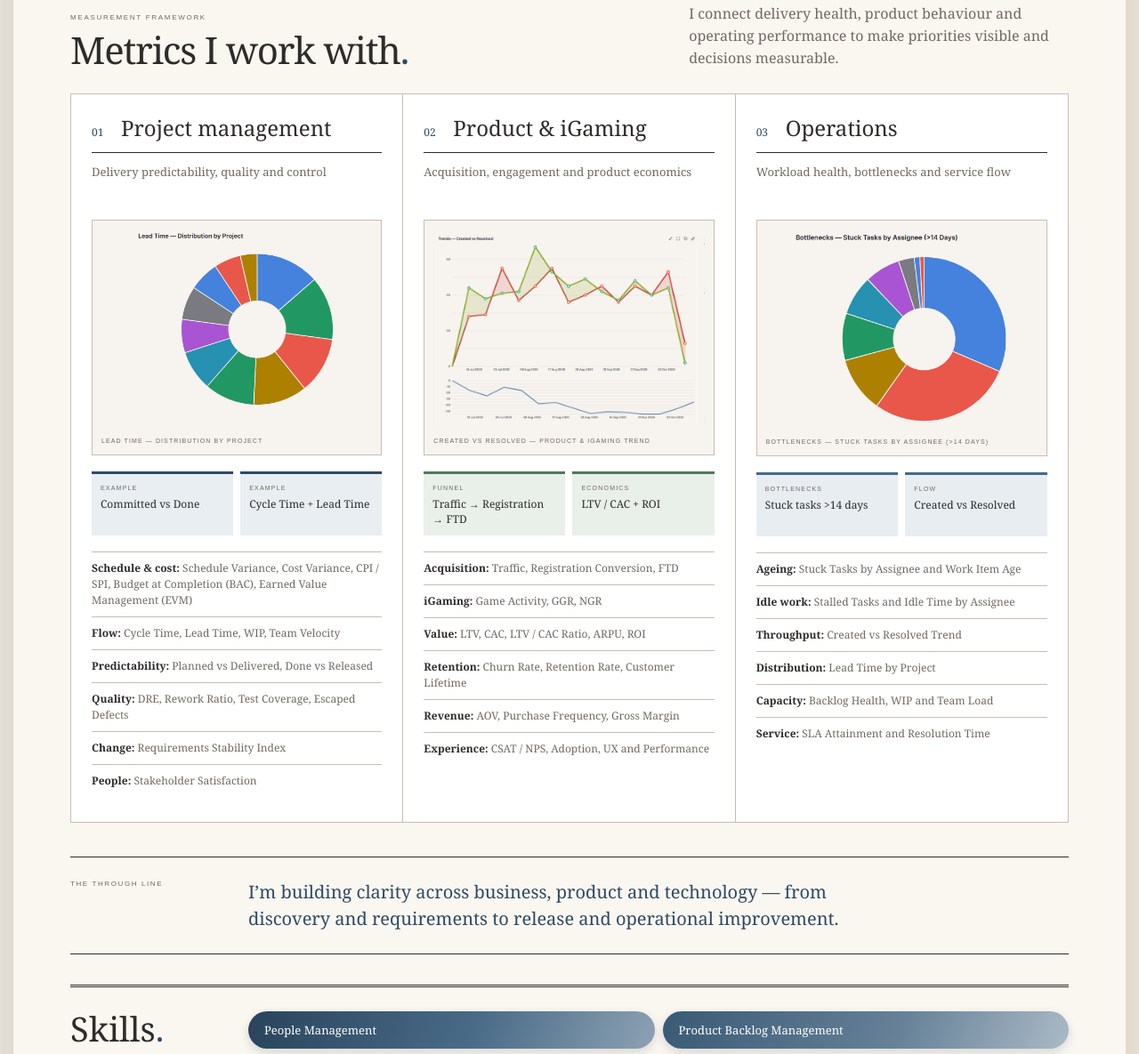
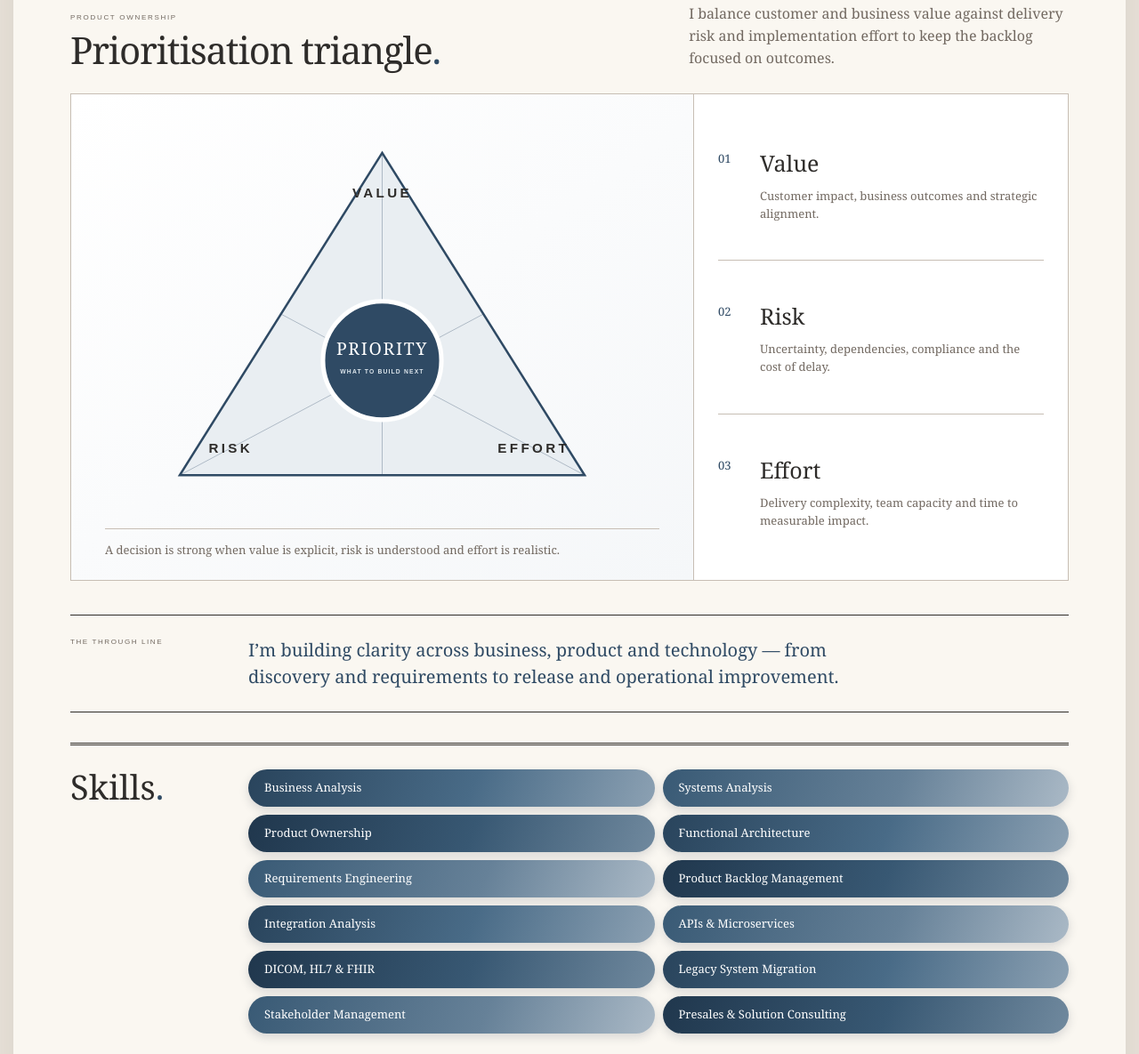
Before and after one commit to AlexMardas/Alex-Mardas-Web-CV, a plain HTML site: page careers.html in a window 1280 px wide. Shown: the part 1509-2694 px from the top of the page at 89% size. Drawn offline with Linux system fonts and the light colour scheme.

Commit message:
Add Product Owner prioritisation framework

```diff
--- a/careers.css
+++ b/careers.css
@@ -16,50 +16,32 @@
   .career-note p{font-size:18px;line-height:1.45}
 }
 
-/* Metrics framework */
+/* Product Owner prioritisation framework */
 .metrics-section{margin-top:58px;padding-top:28px;border-top:3px double var(--ink)}
 .metrics-heading{display:grid;grid-template-columns:1.2fr .8fr;gap:55px;align-items:end;margin-bottom:27px}
 .metrics-heading>div>span{display:block;margin-bottom:7px;font-size:8px;letter-spacing:1.7px;color:var(--muted)}
 .metrics-heading h2{margin:0;font-family:Georgia,'Times New Roman',serif;font-size:42px;font-weight:400;line-height:1.05;letter-spacing:-1.2px}
 .metrics-heading h2 span{color:var(--accent)}
 .metrics-heading>p{margin:0;font-family:Georgia,'Times New Roman',serif;font-size:16px;line-height:1.55;color:var(--muted)}
-.metrics-grid{display:grid;grid-template-columns:repeat(3,minmax(0,1fr));border:1px solid var(--line);background:#fff}
-.metric-card{padding:25px 23px 28px;border-right:1px solid var(--line)}
-.metric-card:last-child{border-right:0}
-.metric-card-head{display:grid;grid-template-columns:24px 1fr;gap:9px;align-items:baseline;padding-bottom:13px;border-bottom:1px solid var(--ink)}
-.metric-card-head>span{font-family:Georgia,serif;font-size:12px;color:var(--accent)}
-.metric-card h3{margin:0;font-family:Georgia,'Times New Roman',serif;font-size:24px;font-weight:400;line-height:1.1}
-.metric-focus{min-height:47px;margin:12px 0 16px;font-family:Georgia,'Times New Roman',serif;font-size:13px;line-height:1.5;color:var(--muted)}
-.metric-chart{margin:0 0 18px;padding:10px;background:#f7f3ef;border:1px solid var(--line)}
-.metric-chart img{display:block;width:100%;aspect-ratio:1.35/1;object-fit:contain;mix-blend-mode:multiply}
-.metric-chart figcaption{margin-top:8px;font-size:7px;line-height:1.4;letter-spacing:1.1px;text-transform:uppercase;color:var(--muted)}
-.metric-examples{display:grid;grid-template-columns:1fr 1fr;gap:8px;margin-bottom:18px}
-.metric-examples>div{min-height:72px;padding:10px;background:#e9eef2;border-top:3px solid var(--accent)}
-.metric-product .metric-examples>div{background:#e9efe9;border-color:#507b5b}
-.metric-operations .metric-examples>div{background:#e8edf2;border-color:#446b8c}
-.metric-examples small{display:block;margin-bottom:5px;font-size:7px;letter-spacing:1.2px;color:var(--muted)}
-.metric-examples strong{display:block;font-family:Georgia,'Times New Roman',serif;font-size:12px;line-height:1.35;font-weight:400}
-.metric-card ul{list-style:none;margin:0;padding:0}
-.metric-card li{padding:9px 0;border-top:1px solid var(--line);font-family:Georgia,'Times New Roman',serif;font-size:12px;line-height:1.5;color:var(--muted)}
-.metric-card li strong{color:var(--ink);font-weight:600}
-@media(max-width:950px){
-  .metrics-grid{grid-template-columns:1fr}
-  .metric-card{border-right:0;border-bottom:1px solid var(--line)}
-  .metric-card:last-child{border-bottom:0}
-  .metric-focus{min-height:0}
-  .metric-examples{grid-template-columns:1fr 1fr}
-}
-@media(max-width:640px){
-  .metrics-section{margin-top:42px;padding-top:23px}
-  .metrics-heading{grid-template-columns:1fr;gap:12px;margin-bottom:21px}
-  .metrics-heading h2{font-size:34px}
-  .metrics-heading>p{font-size:14px}
-  .metric-card{padding:22px 18px 24px}
-  .metric-card h3{font-size:23px}
-  .metric-examples{grid-template-columns:1fr}
-  .metric-examples>div{min-height:0}
-  .metric-card li{font-size:12px}
-}
+.priority-framework{display:grid;grid-template-columns:minmax(0,1.25fr) minmax(270px,.75fr);border:1px solid var(--line);background:#fff}
+.priority-triangle{margin:0;padding:28px 38px 24px;border-right:1px solid var(--line);background:linear-gradient(145deg,#fff 0%,#f5f7f9 100%)}
+.priority-triangle svg{display:block;width:100%;max-height:455px}
+.priority-triangle .triangle-fill{fill:#e9eef2}
+.priority-triangle .triangle-line,.priority-triangle line{fill:none;stroke:var(--accent);stroke-width:3}
+.priority-triangle line{stroke-width:1;opacity:.38}
+.priority-triangle circle{fill:var(--accent);stroke:#fff;stroke-width:6}
+.triangle-label{fill:var(--ink);font:600 18px Arial,sans-serif;letter-spacing:4px}
+.triangle-core{fill:#fff;font:400 23px Georgia,serif;letter-spacing:2px}
+.triangle-core-sub{fill:#dce5ec;font:600 8px Arial,sans-serif;letter-spacing:1.4px}
+.priority-triangle figcaption{margin-top:5px;padding-top:13px;border-top:1px solid var(--line);font-family:Georgia,'Times New Roman',serif;font-size:13px;line-height:1.55;color:var(--muted)}
+.priority-principles{display:flex;flex-direction:column;padding:15px 27px}
+.priority-principles article{display:grid;grid-template-columns:34px 1fr;gap:13px;flex:1;align-content:center;padding:22px 0;border-bottom:1px solid var(--line)}
+.priority-principles article:last-child{border-bottom:0}
+.priority-principles article>span{font-family:Georgia,serif;font-size:13px;color:var(--accent);padding-top:5px}
+.priority-principles h3{margin:0 0 7px;font-family:Georgia,'Times New Roman',serif;font-size:25px;font-weight:400}
+.priority-principles p{margin:0;font-family:Georgia,'Times New Roman',serif;font-size:13px;line-height:1.55;color:var(--muted)}
+@media(max-width:800px){.priority-framework{grid-template-columns:1fr}.priority-triangle{border-right:0;border-bottom:1px solid var(--line)}.priority-principles{display:grid;grid-template-columns:repeat(3,1fr);gap:22px}.priority-principles article{display:block;border-bottom:0}.priority-principles article>span{display:block;margin-bottom:8px}}
+@media(max-width:640px){.metrics-section{margin-top:42px;padding-top:23px}.metrics-heading{grid-template-columns:1fr;gap:12px;margin-bottom:21px}.metrics-heading h2{font-size:34px}.metrics-heading>p{font-size:14px}.priority-triangle{padding:18px 12px}.priority-triangle svg{max-height:none}.priority-principles{display:block;padding:8px 20px}.priority-principles article{display:grid;grid-template-columns:30px 1fr;padding:18px 0;border-bottom:1px solid var(--line)}.priority-principles article>span{margin:0}.priority-principles h3{font-size:23px}}
 
 /* Keep the transition from career history to metrics open and editorial. */
 .career-entry:last-child{border-bottom:0}
--- a/careers.html
+++ b/careers.html
@@ -13,53 +13,34 @@
 <article class="career-entry"><div class="career-index">05</div><div class="career-company"><h2>EPAM Systems</h2><p class="career-role">Software Testing Engineer · Automated Testing</p></div><div class="career-details"><div><span>PERIOD</span><strong>April 2008 — September 2008</strong></div><div><span>COMPANY DOMAIN</span><strong>Software development outsourcing</strong></div></div></article>
 </section>
 <section class="metrics-section" aria-labelledby="metrics-title">
-  <div class="metrics-heading"><div><span>MEASUREMENT FRAMEWORK</span><h2 id="metrics-title">Metrics I work with<span>.</span></h2></div><p>I connect delivery health, product behaviour and operating performance to make priorities visible and decisions measurable.</p></div>
-  <div class="metrics-grid">
-    <article class="metric-card metric-project">
-      <div class="metric-card-head"><span>01</span><h3>Project management</h3></div>
-      <p class="metric-focus">Delivery predictability, quality and control</p>
-      <figure class="metric-chart"><img src="project-lead-time.png" alt="Lead Time distribution by project shown as a doughnut chart"><figcaption>Lead Time — Distribution by Project</figcaption></figure>
-      <div class="metric-examples"><div><small>EXAMPLE</small><strong>Committed vs Done</strong></div><div><small>EXAMPLE</small><strong>Cycle Time + Lead Time</strong></div></div>
-      <ul>
-        <li><strong>Schedule &amp; cost:</strong> Schedule Variance, Cost Variance, CPI / SPI, Budget at Completion (BAC), Earned Value Management (EVM)</li>
-        <li><strong>Flow:</strong> Cycle Time, Lead Time, WIP, Team Velocity</li>
-        <li><strong>Predictability:</strong> Planned vs Delivered, Done vs Released</li>
-        <li><strong>Quality:</strong> DRE, Rework Ratio, Test Coverage, Escaped Defects</li>
-        <li><strong>Change:</strong> Requirements Stability Index</li>
-        <li><strong>People:</strong> Stakeholder Satisfaction</li>
-      </ul>
-    </article>
-    <article class="metric-card metric-product">
-      <div class="metric-card-head"><span>02</span><h3>Product &amp; iGaming</h3></div>
-      <p class="metric-focus">Acquisition, engagement and product economics</p>
-      <figure class="metric-chart"><img src="product-igaming-trends.png" alt="Created versus resolved product and iGaming activity trend"><figcaption>Created vs Resolved — Product &amp; iGaming Trend</figcaption></figure>
-      <div class="metric-examples"><div><small>FUNNEL</small><strong>Traffic → Registration → FTD</strong></div><div><small>ECONOMICS</small><strong>LTV / CAC + ROI</strong></div></div>
-      <ul>
-        <li><strong>Acquisition:</strong> Traffic, Registration Conversion, FTD</li>
-        <li><strong>iGaming:</strong> Game Activity, GGR, NGR</li>
-        <li><strong>Value:</strong> LTV, CAC, LTV / CAC Ratio, ARPU, ROI</li>
-        <li><strong>Retention:</strong> Churn Rate, Retention Rate, Customer Lifetime</li>
-        <li><strong>Revenue:</strong> AOV, Purchase Frequency, Gross Margin</li>
-        <li><strong>Experience:</strong> CSAT / NPS, Adoption, UX and Performance</li>
-      </ul>
-    </article>
-    <article class="metric-card metric-operations">
-      <div class="metric-card-head"><span>03</span><h3>Operations</h3></div>
-      <p class="metric-focus">Workload health, bottlenecks and service flow</p>
-      <figure class="metric-chart"><img src="operations-bottlenecks.png" alt="Bottlenecks and stuck tasks by assignee shown as a doughnut chart"><figcaption>Bottlenecks — Stuck Tasks by Assignee (&gt;14 Days)</figcaption></figure>
-      <div class="metric-examples"><div><small>BOTTLENECKS</small><strong>Stuck tasks &gt;14 days</strong></div><div><small>FLOW</small><strong>Created vs Resolved</strong></div></div>
-      <ul>
-        <li><strong>Ageing:</strong> Stuck Tasks by Assignee and Work Item Age</li>
-        <li><strong>Idle work:</strong> Stalled Tasks and Idle Time by Assignee</li>
-        <li><strong>Throughput:</strong> Created vs Resolved Trend</li>
-        <li><strong>Distribution:</strong> Lead Time by Project</li>
-        <li><strong>Capacity:</strong> Backlog Health, WIP and Team Load</li>
-        <li><strong>Service:</strong> SLA Attainment and Resolution Time</li>
-      </ul>
-    </article>
+  <div class="metrics-heading"><div><span>PRODUCT OWNERSHIP</span><h2 id="metrics-title">Prioritisation triangle<span>.</span></h2></div><p>I balance customer and business value against delivery risk and implementation effort to keep the backlog focused on outcomes.</p></div>
+  <div class="priority-framework">
+    <figure class="priority-triangle" aria-labelledby="priority-caption">
+      <svg viewBox="0 0 680 540" role="img" aria-labelledby="triangle-title triangle-desc">
+        <title id="triangle-title">Product Owner prioritisation triangle</title>
+        <desc id="triangle-desc">Priority is determined by balancing value, risk and effort.</desc>
+        <polygon class="triangle-fill" points="340,45 70,475 610,475"></polygon>
+        <polygon class="triangle-line" points="340,45 70,475 610,475"></polygon>
+        <line x1="340" y1="45" x2="340" y2="475"></line>
+        <line x1="70" y1="475" x2="475" y2="260"></line>
+        <line x1="610" y1="475" x2="205" y2="260"></line>
+        <circle cx="340" cy="322" r="79"></circle>
+        <text class="triangle-label triangle-value" x="340" y="105" text-anchor="middle">VALUE</text>
+        <text class="triangle-label" x="138" y="445" text-anchor="middle">RISK</text>
+        <text class="triangle-label" x="542" y="445" text-anchor="middle">EFFORT</text>
+        <text class="triangle-core" x="340" y="315" text-anchor="middle">PRIORITY</text>
+        <text class="triangle-core-sub" x="340" y="340" text-anchor="middle">WHAT TO BUILD NEXT</text>
+      </svg>
+      <figcaption id="priority-caption">A decision is strong when value is explicit, risk is understood and effort is realistic.</figcaption>
+    </figure>
+    <div class="priority-principles">
+      <article><span>01</span><div><h3>Value</h3><p>Customer impact, business outcomes and strategic alignment.</p></div></article>
+      <article><span>02</span><div><h3>Risk</h3><p>Uncertainty, dependencies, compliance and the cost of delay.</p></div></article>
+      <article><span>03</span><div><h3>Effort</h3><p>Delivery complexity, team capacity and time to measurable impact.</p></div></article>
+    </div>
   </div>
 </section>
 <div class="career-note"><span>THE THROUGH LINE</span><p>I’m building clarity across business, product and technology — from discovery and requirements to release and operational improvement.</p></div>
-<section class="skills-section" aria-labelledby="skills-title"><div class="skills-heading"><h2 id="skills-title">Skills<span>.</span></h2></div><ul class="skills-list"><li>People Management</li><li>Product Backlog Management</li><li>Cross-functional Development</li><li>Full-cycle Delivery</li><li>Product Strategy &amp; Roadmapping</li><li>Stakeholder Management</li><li>Agile &amp; Scrum Leadership</li><li>Product Discovery &amp; Requirements</li><li>Metrics &amp; Data-driven Decisions</li><li>Low-code Product Development</li><li>Risk Management</li><li>Prototyping &amp; Design</li></ul></section></main>
+<section class="skills-section" aria-labelledby="skills-title"><div class="skills-heading"><h2 id="skills-title">Skills<span>.</span></h2></div><ul class="skills-list"><li>Business Analysis</li><li>Systems Analysis</li><li>Product Ownership</li><li>Functional Architecture</li><li>Requirements Engineering</li><li>Product Backlog Management</li><li>Integration Analysis</li><li>APIs &amp; Microservices</li><li>DICOM, HL7 &amp; FHIR</li><li>Legacy System Migration</li><li>Stakeholder Management</li><li>Presales &amp; Solution Consulting</li></ul></section></main>
 <footer><div class="footer-title">Let's connect<span>↗</span></div><div class="footer-grid"><div><span class="footer-label">CONTACT</span><a href="tel:+48881537867">+48 881 537 867</a></div><div><span class="footer-label">EMAIL</span><a href="mailto:aliaksei.mardas@gmail.com">aliaksei.mardas@gmail.com</a></div><div><span class="footer-label">LINKEDIN</span><a href="https://www.linkedin.com/in/alexmardas/" target="_blank" rel="noopener noreferrer">Alex Mardas ↗</a></div><div><span class="footer-label">BASED IN</span><span>Poland</span></div></div><div class="colophon"><span>© 2026 Alex Mardas</span><span>PRODUCT · PEOPLE · PURPOSE</span></div></footer>
 </div></body></html>
```
